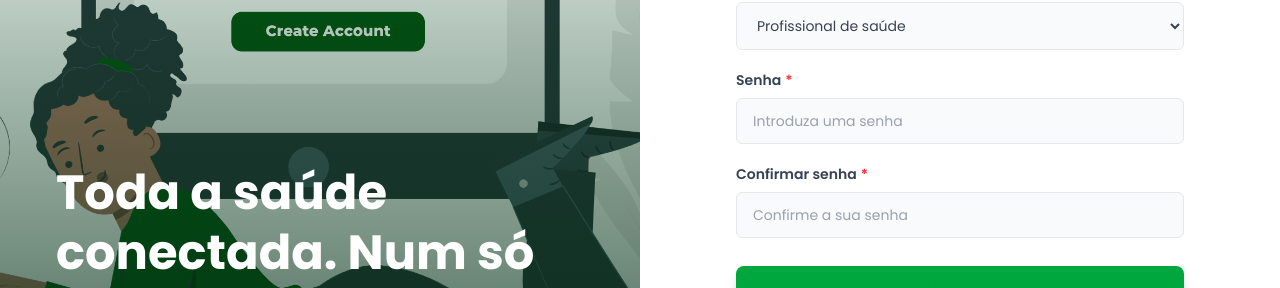
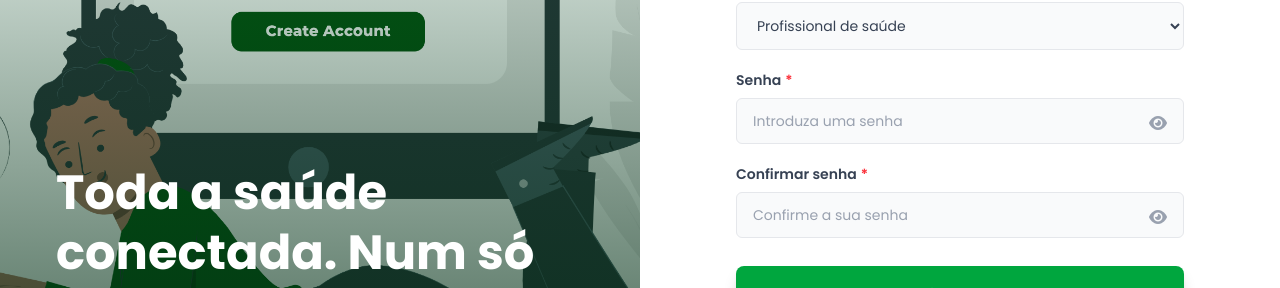
Before and after one commit to nsimba-afonso-nwayami/monosaude, a React (Vite) app: page /register in a window 1280 px wide. Shown: the part 604-892 px from the top of the page. Built offline with nearby package versions, Linux system fonts and the light colour scheme.

Commit message:
Função para exibir/ocultar senhas adicionada

```diff
--- a/src/pages/auth/Register.jsx
+++ b/src/pages/auth/Register.jsx
@@ -1,3 +1,4 @@
+import { useState } from "react";
 import { Link } from "react-router-dom";
 
 import Button from "../../components/ui/Button";
@@ -5,6 +6,9 @@ import Input from "../../components/ui/Input";
 import Select from "../../components/ui/Select";
 
 export default function Register() {
+  const [showPassword, setShowPassword] = useState(false);
+  const [showConfirmPassword, setShowConfirmPassword] = useState(false);
+
   const handleSubmit = (event) => {
     event.preventDefault();
 
@@ -98,25 +102,49 @@ export default function Register() {
             required
           />
 
+          {/* Senha */}
+          <div className="relative">
             <Input
               id="password"
               name="password"
-            type="password"
+              type={showPassword ? "text" : "password"}
               label="Senha"
               placeholder="Introduza uma senha"
               autoComplete="new-password"
               required
             />
 
+            <button
+              type="button"
+              onClick={() => setShowPassword(!showPassword)}
+              className="absolute right-4 top-[42px] text-gray-400 hover:text-green-700 transition-colors cursor-pointer"
+              aria-label={showPassword ? "Ocultar senha" : "Mostrar senha"}
+            >
+              <i className={`fas ${showPassword ? "fa-eye-slash" : "fa-eye"}`}></i>
+            </button>
+          </div>
+
+          {/* Confirmar senha */}
+          <div className="relative">
             <Input
               id="confirmPassword"
               name="confirmPassword"
-            type="password"
+              type={showConfirmPassword ? "text" : "password"}
               label="Confirmar senha"
               placeholder="Confirme a sua senha"
               autoComplete="new-password"
               required
             />
+
+            <button
+              type="button"
+              onClick={() => setShowConfirmPassword(!showConfirmPassword)}
+              className="absolute right-4 top-[42px] text-gray-400 hover:text-green-700 transition-colors cursor-pointer"
+              aria-label={showConfirmPassword ? "Ocultar senha" : "Mostrar senha"}
+            >
+              <i className={`fas ${showConfirmPassword ? "fa-eye-slash" : "fa-eye"}`}></i>
+            </button>
+          </div>
 
           <div className="pt-2">
             <Button
```
Lines whose indentation alone changed are shown as unchanged.
